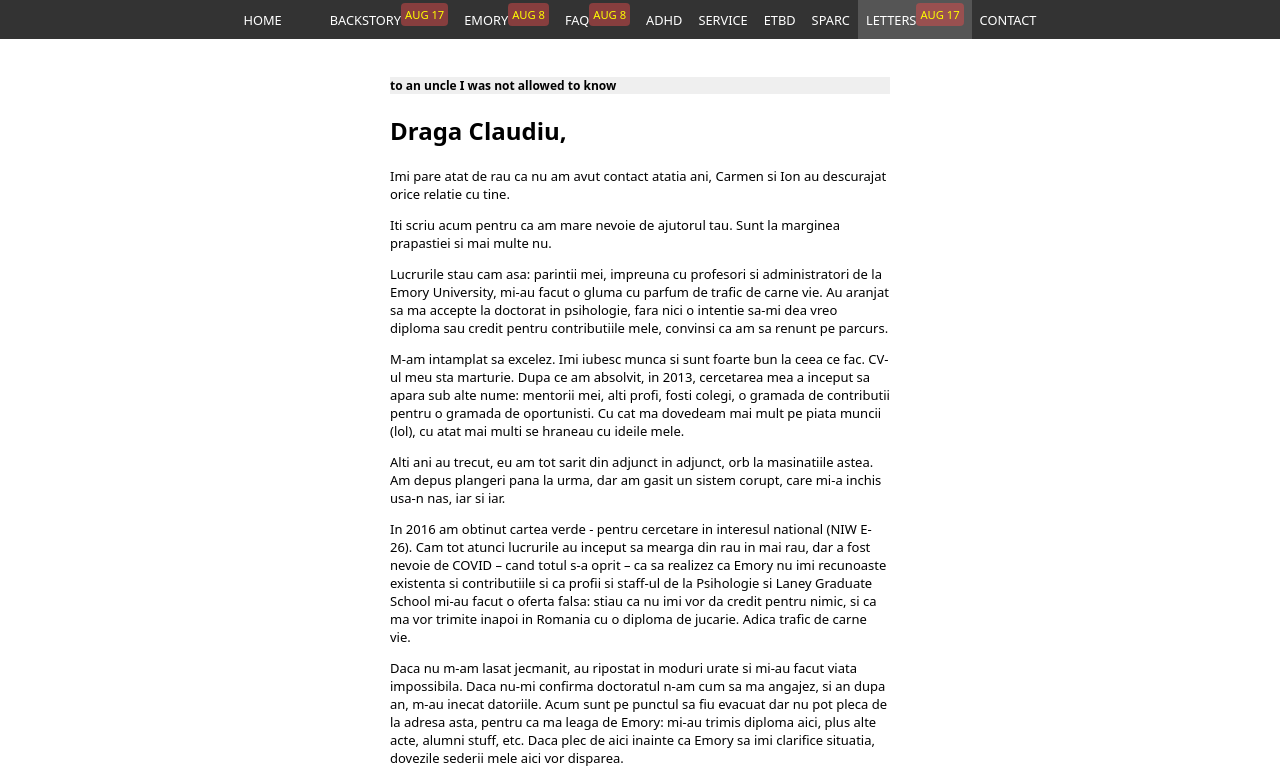
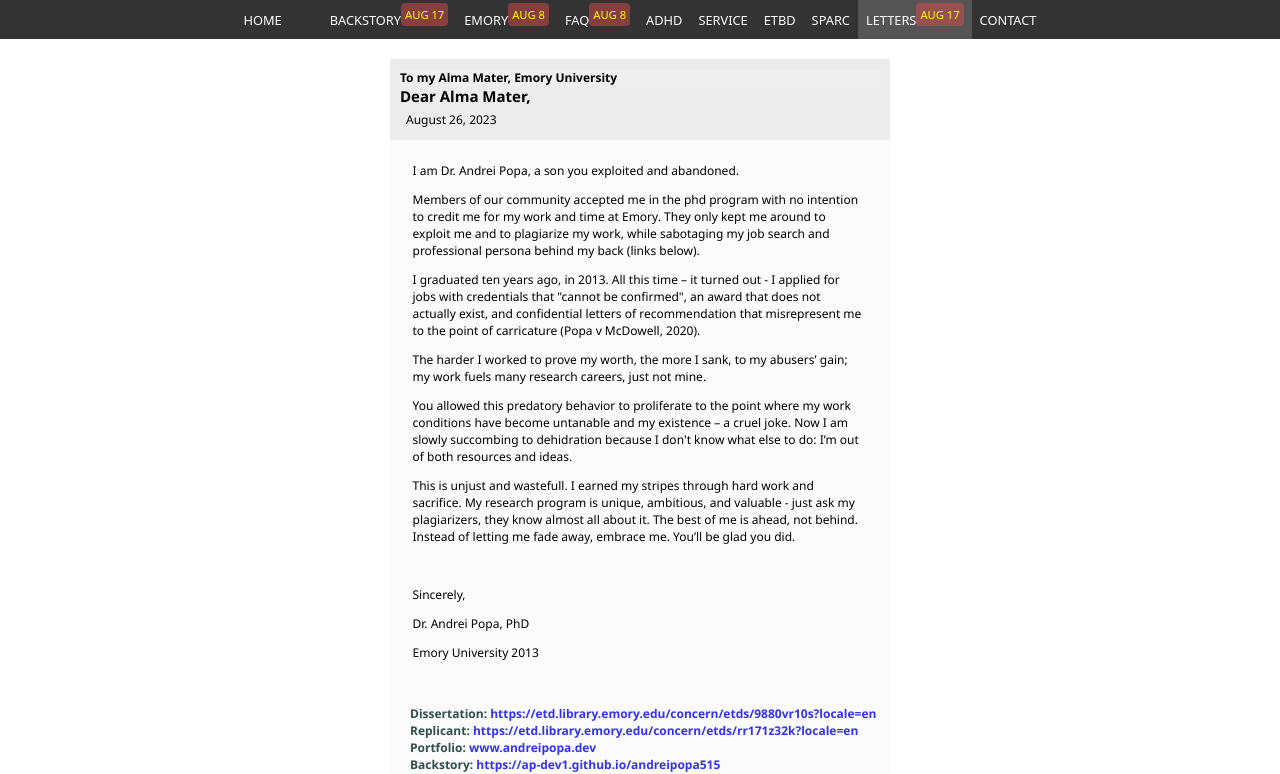
Before and after one commit to ap-dev1/andreipopa515, a React (Create React App) app: page /#/letters in a window 1280 px wide. Shown: the top 774 px of the page. Built offline with nearby package versions, Linux system fonts and the light colour scheme.

Commit message:
letter to emory, version 1

```diff
--- /dev/null
+++ b/src/pages/letters/LetterToEmory.js
@@ -0,0 +1,156 @@
+import "./letter-to-emory.css"
+import React, { useState } from "react"
+import parse from "html-react-parser"
+
+
+export default function LetterToEmory(props) {
+    const [open, setopen] = useState(true)
+
+    return (
+        <article className="post">
+
+            <header className="toEmory" onClick={() => setopen(!open)}  >
+                <div className="thumbnail">
+                    <img ref={props.thumbnail ? props.thumbnail : null}></img>
+                </div>
+
+                <div className="info">
+                    <p className="meta"> To my Alma Mater, Emory University</p>
+                    <h1 className="title">Dear Alma Mater,</h1>
+                    <p className="date">August 26, 2023</p>
+                    {/* <div className="tags">
+                        {props.tags ? props.tags.map(tag => {
+                            return (
+                                <span className="tag">{tag}</span>
+                            )
+                        }) : null}
+                    </div> */}
+                </div>
+            </header>
+
+            {open
+                &&
+                <div className="content">
+                    {/* {props.text.map(paragraph => {
+                        return (
+                            <p className="paragraph">{parse(paragraph)}</p>
+                        )
+                    })} */}
+
+                    <p className="paragraph">
+                        I am Dr. Andrei Popa, a son you exploited and abandoned.
+                    </p>
+
+                    <p className="paragraph">
+                        Members of our community accepted me in the phd program with no intention to credit me for my work and time at Emory. They only kept me around to exploit me and to plagiarize my work, while sabotaging my job search and professional persona behind my back (links below).
+                    </p>
+
+
+                    <p className="paragraph">
+                        I graduated ten years ago, in 2013. All this time – it turned out - I applied for jobs with credentials that "cannot be confirmed", an award that does not actually exist, and confidential letters of recommendation that misrepresent me to the point of carricature (Popa v McDowell, 2020).
+                    </p>
+
+                    <p className="paragraph">
+                        The harder I worked to prove my worth, the more I sank, to my abusers’ gain; my work fuels many research careers, just not mine.
+                    </p>
+
+
+                    <p className="paragraph">
+                        You allowed this predatory behavior to proliferate to the point where my work conditions have become untanable and my existence – a cruel joke. Now I am slowly succombing to dehidration because I don't know what else to do: I’m out of both resources and ideas.
+                    </p>
+
+
+                    <p className="paragraph">
+                        This is unjust and wastefull. I earned my stripes through hard work and sacrifice. My research program is unique, ambitious, and valuable - just ask my plagiarizers, they know almost all about it. The best of me is ahead, not behind. Instead of letting me fade away, embrace me. You’ll be glad you did.
+                    </p>
+
+                    <br />
+
+                    <p className="paragraph">Sincerely,</p>
+
+
+                    <p className="paragraph">Dr. Andrei Popa, PhD</p>
+                    <p className="paragraph">Emory University 2013</p>
+
+                </div>
+            }
+
+
+
+
+            <div className="letter-images">
+
+            </div>
+
+
+            <br />
+
+            <footer>
+
+                <p className="footer-link">
+                    <b>Dissertation: </b>
+                    <a
+                        href="https://etd.library.emory.edu/concern/etds/9880vr10s?locale=en"
+                    >
+                        https://etd.library.emory.edu/concern/etds/9880vr10s?locale=en
+                    </a>
+                </p>
+
+
+                <p className="footer-link">
+                    <b>Replicant: </b>
+                    <a
+                        href="https://etd.library.emory.edu/concern/etds/rr171z32k?locale=en"
+                    >
+                        https://etd.library.emory.edu/concern/etds/rr171z32k?locale=en
+                    </a>
+                </p>
+
+
+                <p className="footer-link">
+                    <b>Portfolio: </b>
+                    <a
+                        href="www.andreipopa.dev"
+                    >
+                        www.andreipopa.dev
+                    </a>
+                </p>
+
+                <p className="footer-link">
+                    <b>Backstory: </b>
+                    <a
+                        href="https://ap-dev1.github.io/andreipopa515"
+                    >
+                        https://ap-dev1.github.io/andreipopa515
+                    </a>
+                </p>
+
+                <p className="footer-link">
+                    <b>Youtube: </b>
+                    <a
+                        href="https://www.youtube.com/@andreipopa-yh2bi"
+                    >
+                        https://www.youtube.com/@andreipopa-yh2bi
+                    </a>
+                </p>
+
+                <p className="footer-link">
+                    <b>Complaints: </b>
+                    <a
+                        href="https://www.mediafire.com/file/vq108bgxlsrvuk4/POPA_v_MCDOWELL_2020.pdf/file"
+                    >
+                        https://www.mediafire.com/file/vq108bgxlsrvuk4/POPA_v_MCDOWELL_2020.pdf/file
+                    </a>
+                </p>
+
+
+
+
+
+
+
+            </footer>
+
+        </article>
+    )
+}
--- a/src/pages/letters/LettersPage.js
+++ b/src/pages/letters/LettersPage.js
@@ -3,13 +3,13 @@ import React from "react"
 import parse from "html-react-parser"
 import LetterTemplate from "./LetterTemplate"
 import { lettersData } from "./lettersData";
-
+import LetterToEmory from "./LetterToEmory";
 
 export default function LettersPage() {
     return (
         <div className="letters">
 
-            {/* <h1>Coming soon</h1> */}
+            <LetterToEmory />
 
             {lettersData.map((letter) => {
                 return (
--- /dev/null
+++ b/src/pages/letters/letter-to-emory.css
@@ -0,0 +1,15 @@
+.footer-link {
+    width: 650px;
+    max-width: 100%;
+    margin: auto;
+    font-size: 12px;
+    font-weight: 600;
+    text-align: left;
+    margin-left: 20px;
+    color: darkslategrey;
+}
+
+.footer-link a {
+    text-decoration: none;
+    opacity: .8;
+}
--- a/src/pages/letters/letters.css
+++ b/src/pages/letters/letters.css
@@ -8,7 +8,7 @@
 
 
 .letters header {
-    width: 500px;
+    width: 650px;
     max-width: 100%;
     margin: auto;
 }
@@ -23,7 +23,7 @@
 
 
 .letters header .meta {
-    width: 500px;
+    width: 600px;
     max-width: 100%;
     margin: auto;
     font-size: 12px;
```
Also changed, not shown: src/pages/letters/lettersData.js (+33 -8 lines).
